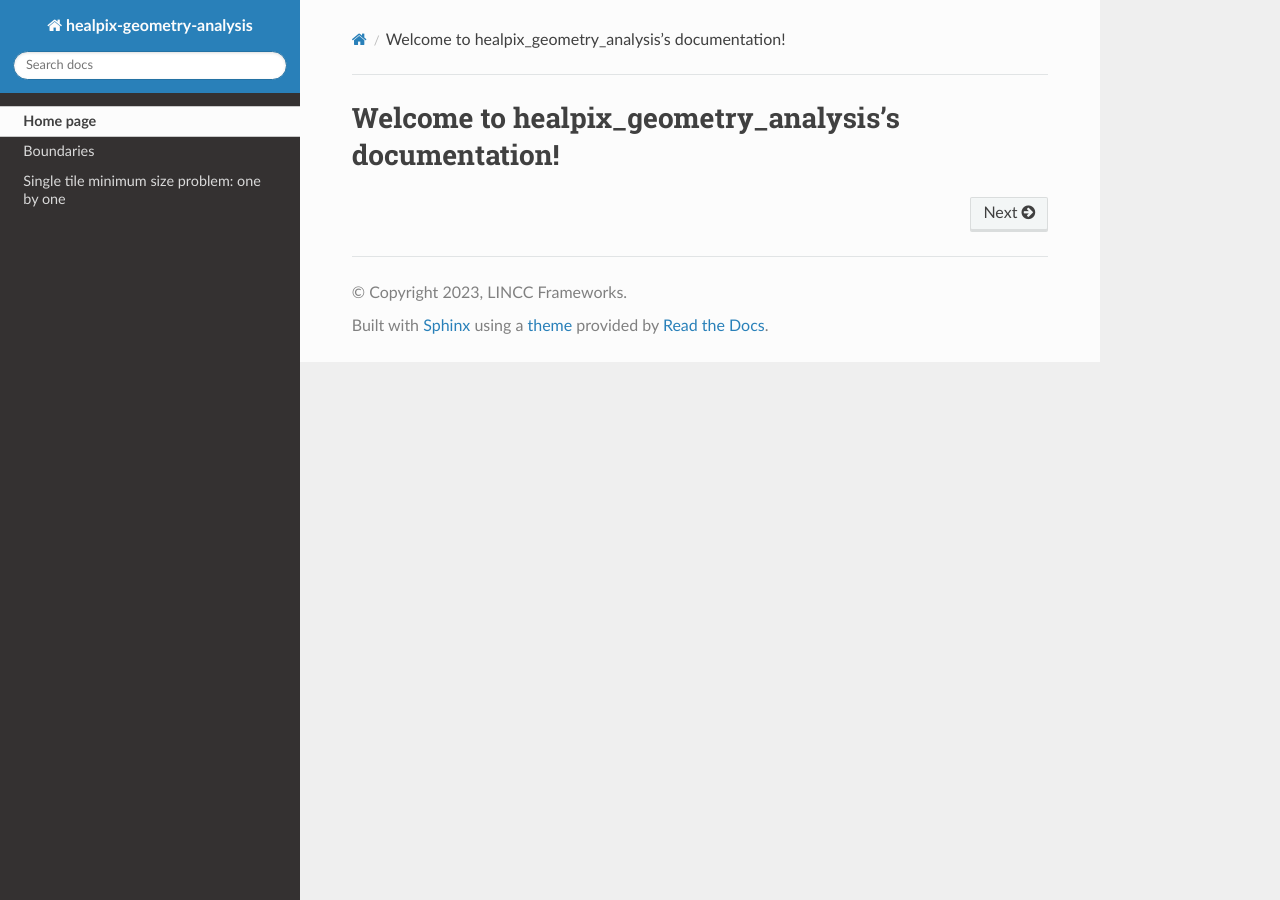
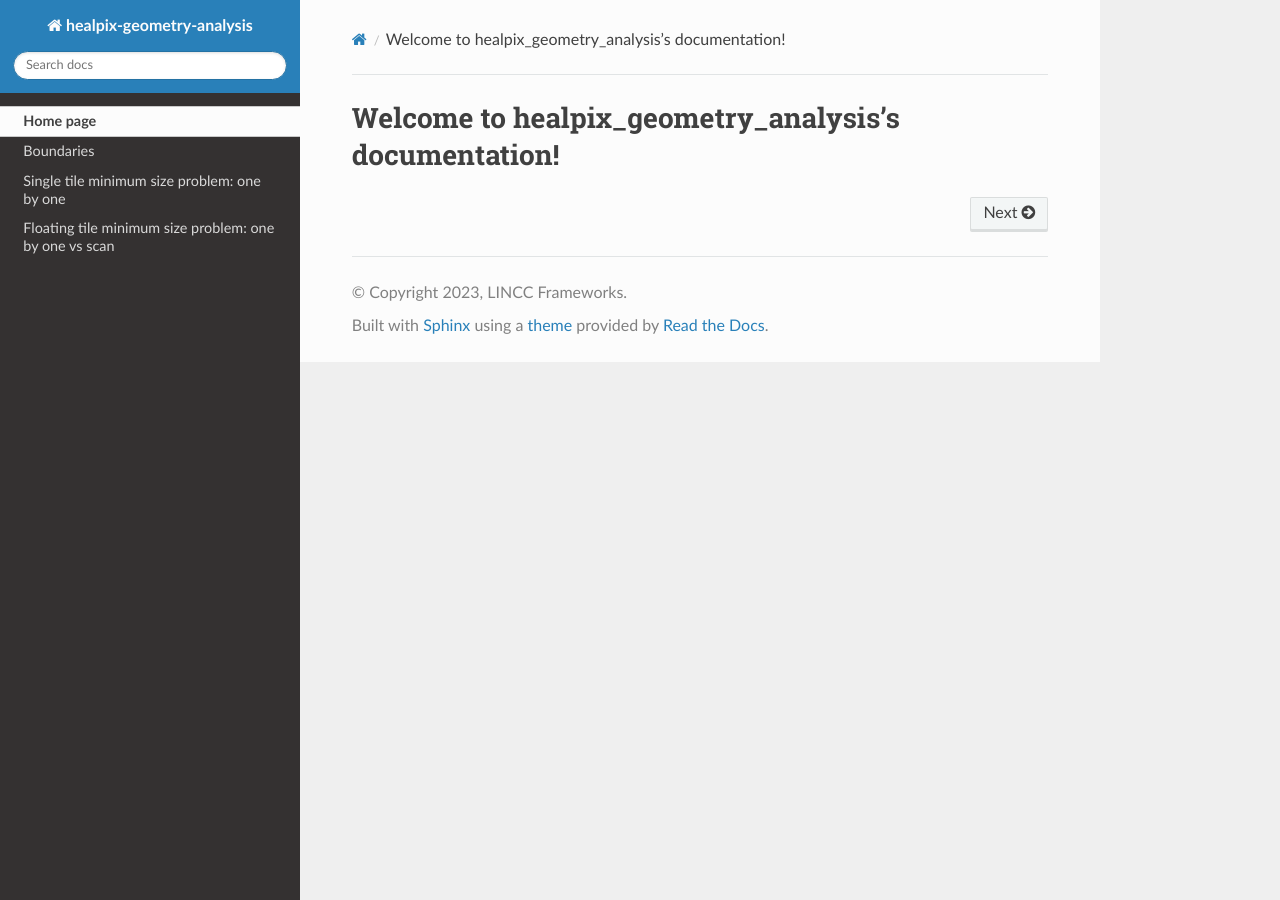
Before and after one commit to lincc-frameworks/healpix-geometry-analysis, a Sphinx documentation site: the page built from docs/index.rst, in a window 1280 px wide. Built offline with Sphinx 7.4.7 and the Read the Docs theme 2.0.0, drawn with Linux system fonts in a browser that asks for light colours; pages that are not in the unit, such as notebooks, are missing from menus.

Commit message:
Add new NB to docs

```diff
--- a/docs/index.rst
+++ b/docs/index.rst
@@ -11,4 +11,5 @@ Welcome to healpix_geometry_analysis's documentation!
    Home page <self>
    Boundaries <notebooks/boundaries>
    Single tile minimum size problem: one by one <notebooks/tile_min_size_1by1>
+   Floating tile minimum size problem: one by one vs scan <notebooks/tile_min_size_floating>
    API Reference <autoapi/index>
```
